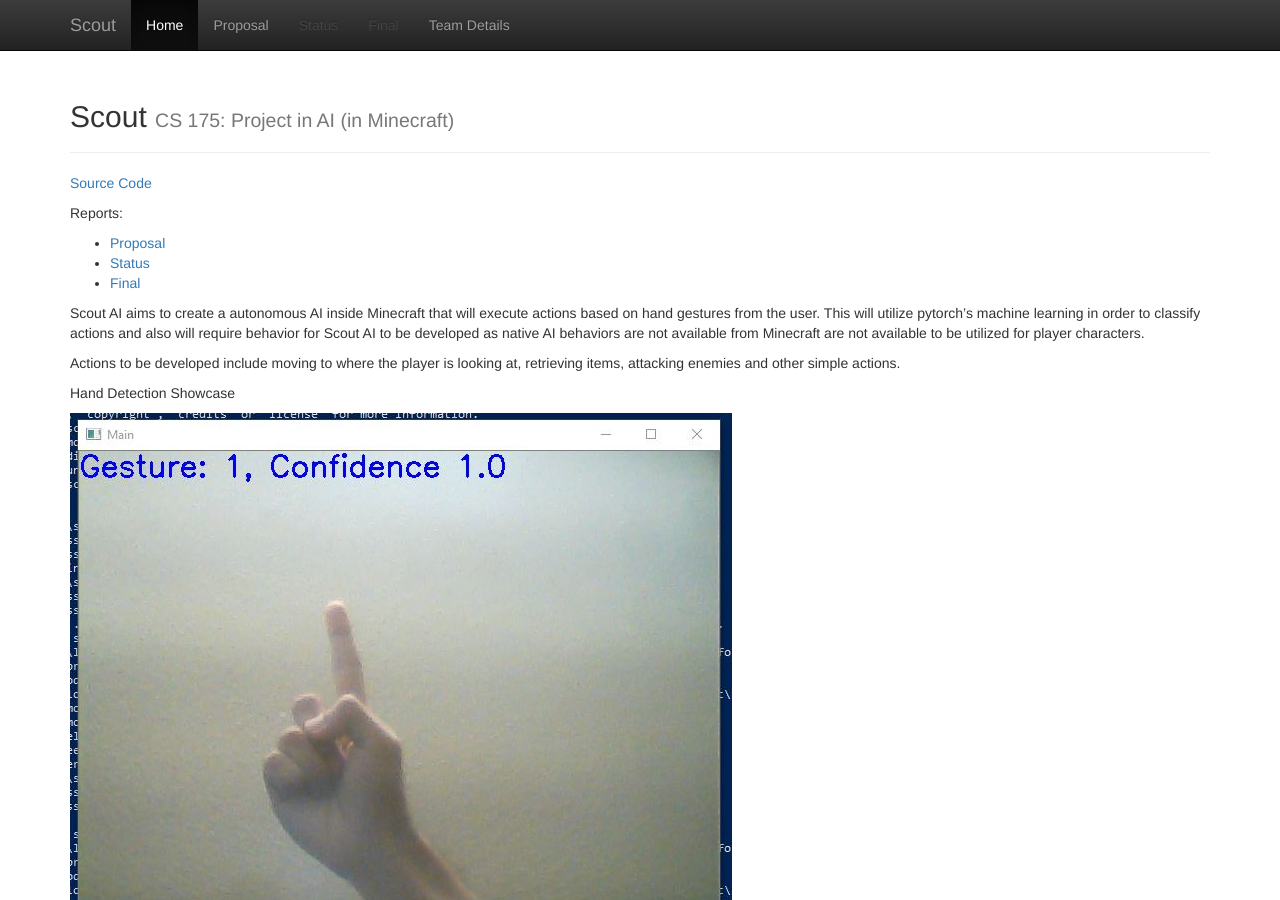
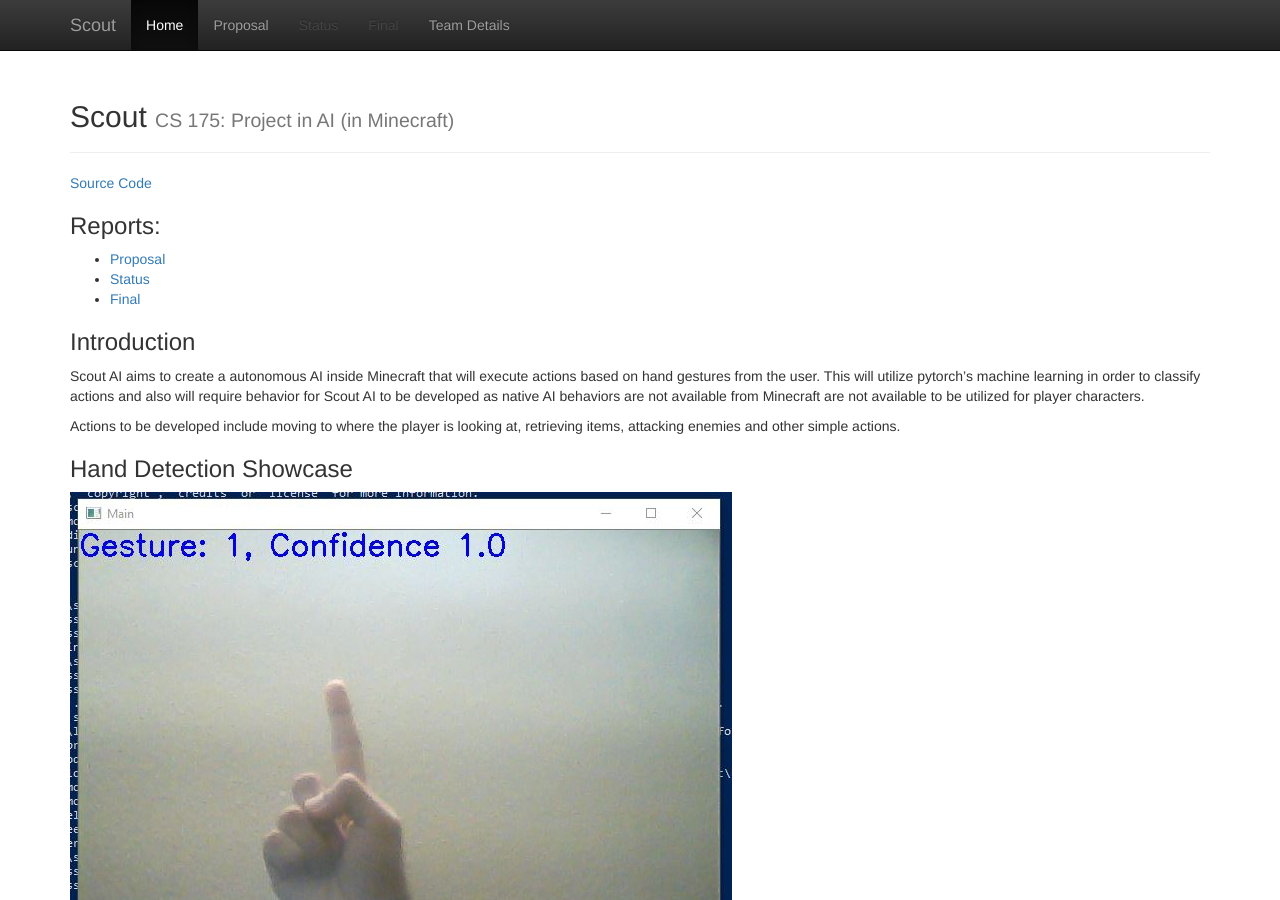
Before and after one commit to Eriejar/Scout, a Jekyll site: the page built from docs/index.md, in a window 1280 px wide and 900 px high. Built offline with Jekyll 4.4.1, drawn with Linux system fonts in a browser that asks for light colours.

Commit message:
headers in index

```diff
--- a/docs/index.md
+++ b/docs/index.md
@@ -5,24 +5,26 @@ title:  Home
 
 [Source Code](https://github.com/eriejar/Scout)
 
-Reports:
+### Reports:
 
 - [Proposal](proposal.md)
 - [Status](status.html)
 - [Final](final.html)
+
+### Introduction
 
 Scout AI aims to create a autonomous AI inside Minecraft that will execute actions based on hand gestures from the user. This will utilize pytorch's machine learning in order to classify actions and also will require behavior for Scout AI to be developed as native AI behaviors are not available from Minecraft are not available to be utilized for player characters.
 
 Actions to be developed include moving to where the player is looking at, retrieving items, attacking enemies and other simple actions.
 
 
-Hand Detection Showcase
+### Hand Detection Showcase
 
 ![Hand1](images/Hand1.jpg)
 ![Hand2](images/Hand2.jpg)
 ![Hand3](images/Hand3.jpg)
 
-Trainer Agent and Scout Agent in the same server
+### Trainer Agent and Scout Agent in the same server
 
 ![TrainerAndScout](images/Agents.jpg)
 
```
